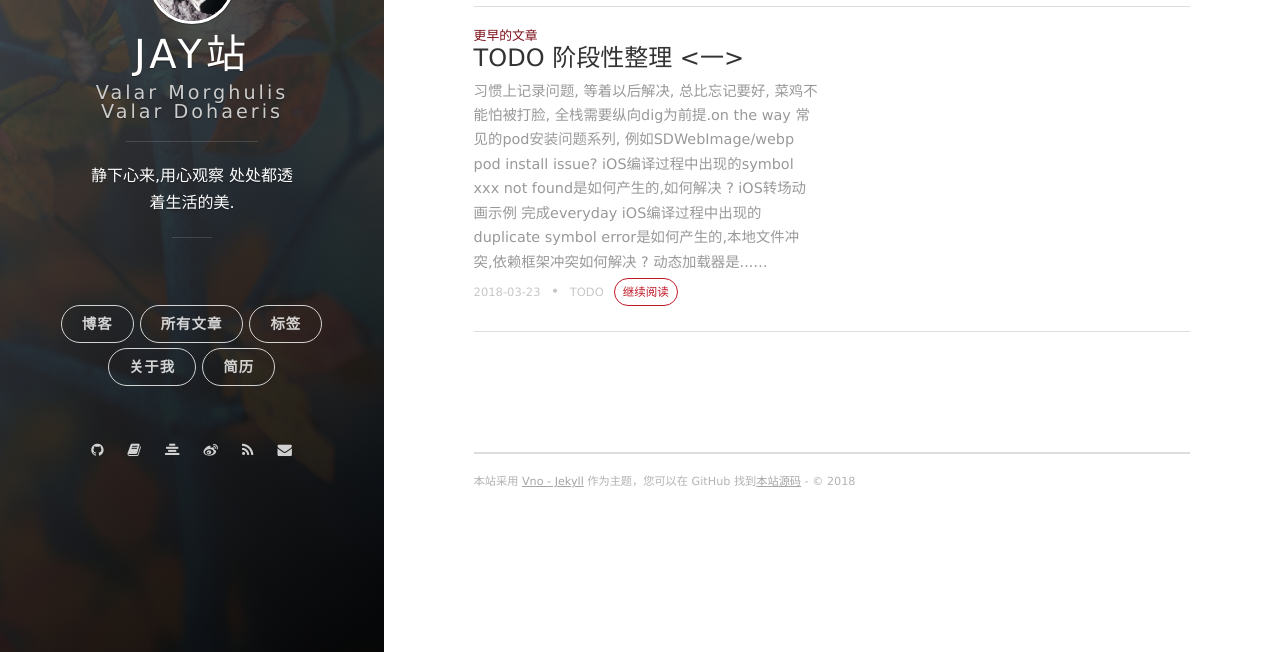
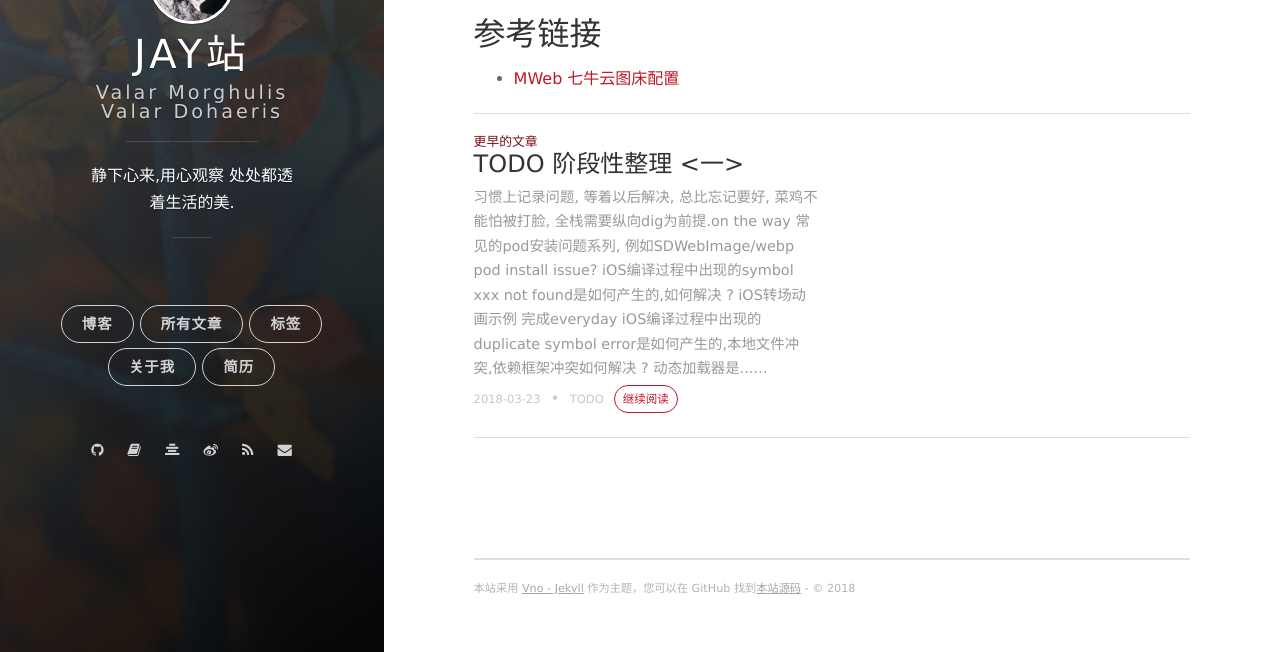
Before and after one commit to manajay/manajay.github.io, a Jekyll site: the page built from _posts/2018-03-31-mweb-qiniu-pic-service.md, in a window 1280 px wide and 900 px high, scrolled down 2294 px, cut to the strip 248-900 px from the top of the window. Built offline with Jekyll 4.4.1, drawn with Linux system fonts in a browser that asks for light colours; nearby versions of some CDN libraries; comment, search, counter and statistics services are not loaded.

Commit message:
update qiniu url

```diff
--- a/_posts/2018-03-31-mweb-qiniu-pic-service.md
+++ b/_posts/2018-03-31-mweb-qiniu-pic-service.md
@@ -36,3 +36,8 @@ date: 2018-03-31 14:06:20 +09:00
 
 > 最后实战
 ![](http://p3q1ykanf.bkt.clouddn.com/15224773508595.jpg)
+
+
+## 参考链接
+
+* [MWeb 七牛云图床配置 ](http://zh.mweb.im/mweb-1.9.3-release.html)
```
